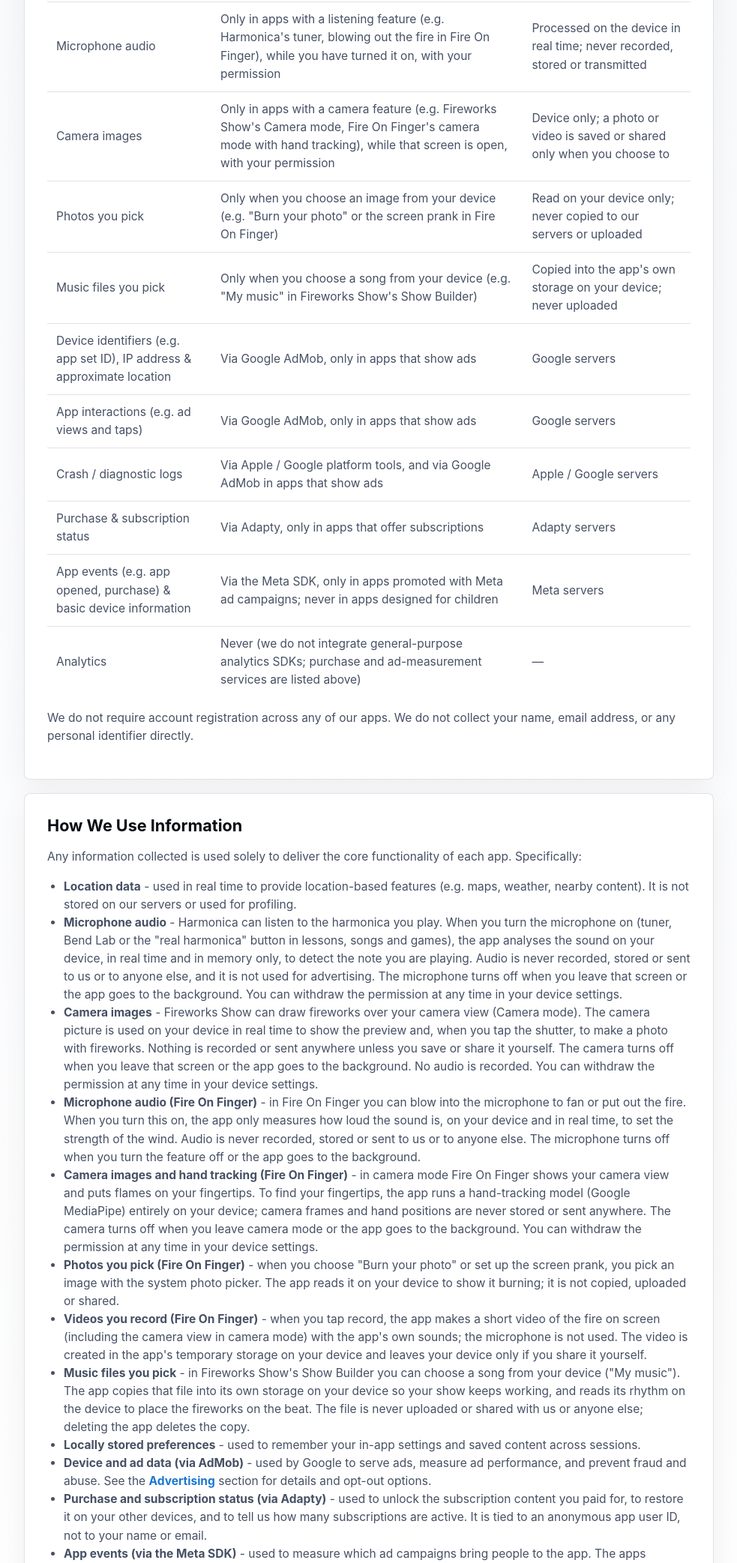
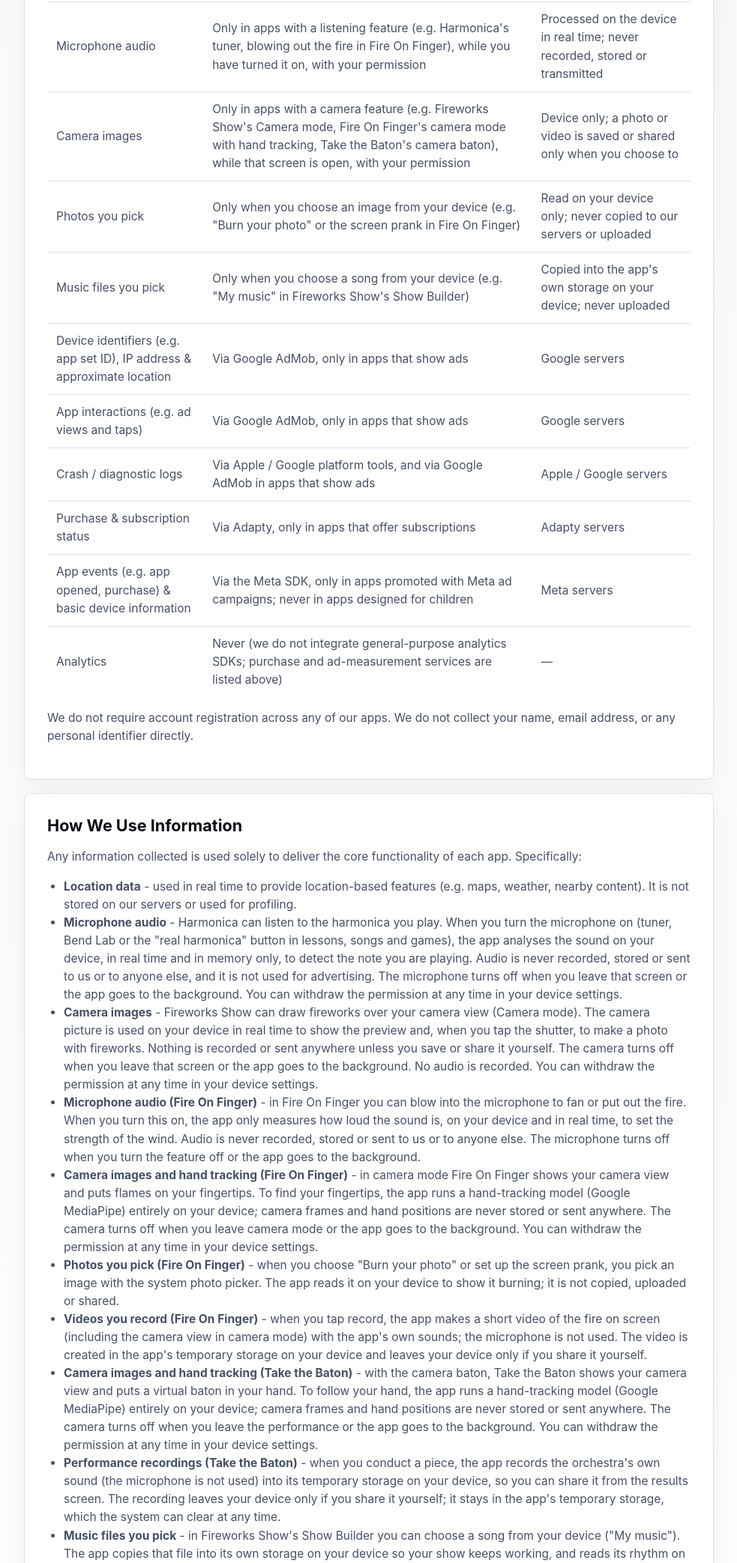
Before and after one commit to mnkahraman/gamenica-website, a plain HTML site: page privacy-policy/index.html in a window 1280 px wide. Shown: the part 1198-3283 px from the top of the page at 75% size, without its empty margins (148-1131 px from the left). Drawn offline with Linux system fonts and the light colour scheme.

Commit message:
Privacy policy: add Take the Baton camera/hand-tracking and performance recording disclosures
Co-Authored-By: Claude Opus 5.5 <noreply@anthropic.com>

```diff
--- a/privacy-policy/index.html
+++ b/privacy-policy/index.html
@@ -94,7 +94,7 @@
       </tr>
       <tr>
         <td>Camera images</td>
-        <td>Only in apps with a camera feature (e.g. Fireworks Show's Camera mode, Fire On Finger's camera mode with hand tracking), while that screen is open, with your permission</td>
+        <td>Only in apps with a camera feature (e.g. Fireworks Show's Camera mode, Fire On Finger's camera mode with hand tracking, Take the Baton's camera baton), while that screen is open, with your permission</td>
         <td>Device only; a photo or video is saved or shared only when you choose to</td>
       </tr>
       <tr>
@@ -154,6 +154,8 @@
       <li><strong>Camera images and hand tracking (Fire On Finger)</strong> - in camera mode Fire On Finger shows your camera view and puts flames on your fingertips. To find your fingertips, the app runs a hand-tracking model (Google MediaPipe) entirely on your device; camera frames and hand positions are never stored or sent anywhere. The camera turns off when you leave camera mode or the app goes to the background. You can withdraw the permission at any time in your device settings.</li>
       <li><strong>Photos you pick (Fire On Finger)</strong> - when you choose "Burn your photo" or set up the screen prank, you pick an image with the system photo picker. The app reads it on your device to show it burning; it is not copied, uploaded or shared.</li>
       <li><strong>Videos you record (Fire On Finger)</strong> - when you tap record, the app makes a short video of the fire on screen (including the camera view in camera mode) with the app's own sounds; the microphone is not used. The video is created in the app's temporary storage on your device and leaves your device only if you share it yourself.</li>
+      <li><strong>Camera images and hand tracking (Take the Baton)</strong> - with the camera baton, Take the Baton shows your camera view and puts a virtual baton in your hand. To follow your hand, the app runs a hand-tracking model (Google MediaPipe) entirely on your device; camera frames and hand positions are never stored or sent anywhere. The camera turns off when you leave the performance or the app goes to the background. You can withdraw the permission at any time in your device settings.</li>
+      <li><strong>Performance recordings (Take the Baton)</strong> - when you conduct a piece, the app records the orchestra's own sound (the microphone is not used) into its temporary storage on your device, so you can share it from the results screen. The recording leaves your device only if you share it yourself; it stays in the app's temporary storage, which the system can clear at any time.</li>
       <li><strong>Music files you pick</strong> - in Fireworks Show's Show Builder you can choose a song from your device ("My music"). The app copies that file into its own storage on your device so your show keeps working, and reads its rhythm on the device to place the fireworks on the beat. The file is never uploaded or shared with us or anyone else; deleting the app deletes the copy.</li>
       <li><strong>Locally stored preferences</strong> - used to remember your in-app settings and saved content across sessions.</li>
       <li><strong>Device and ad data (via AdMob)</strong> - used by Google to serve ads, measure ad performance, and prevent fraud and abuse. See the <a href="#advertising">Advertising</a> section for details and opt-out options.</li>
```
